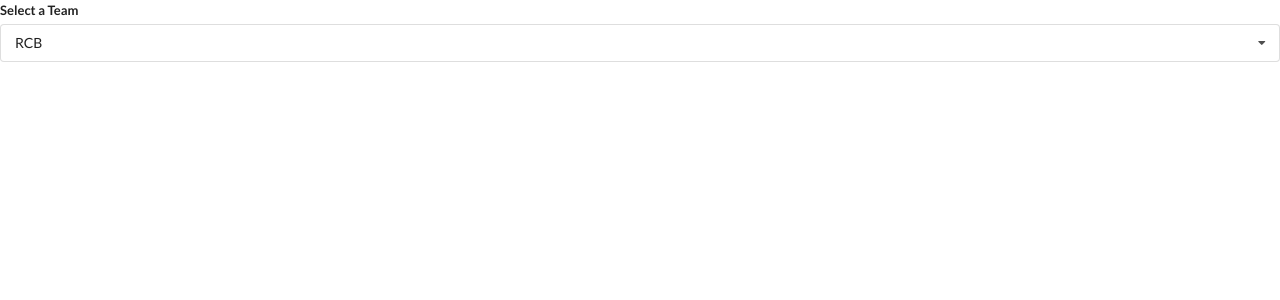
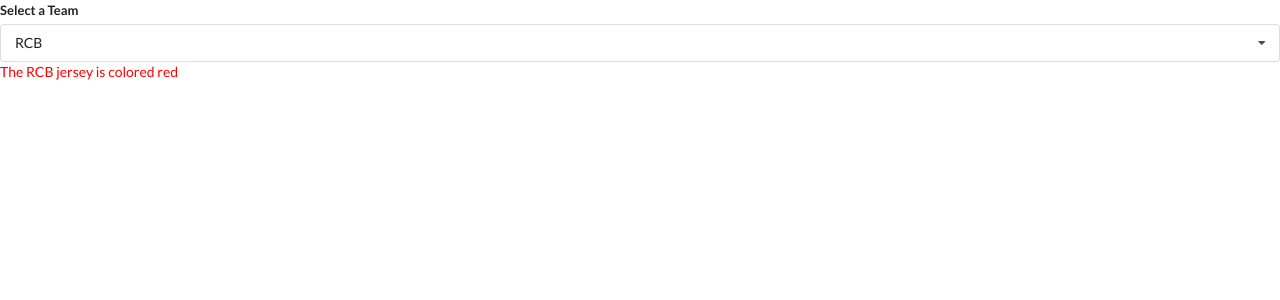
Before and after one commit to kishoreandra/widgets, a React (Create React App) app: page / in a window 1280 px wide. Shown: the top 300 px of the page. Built offline with nearby package versions, Linux system fonts and the light colour scheme.

Commit message:
added color change

```diff
--- a/src/App.js
+++ b/src/App.js
@@ -22,34 +22,42 @@
   {
     label: "RCB",
     value: "rcb",
+    color: "red",
   },
   {
     label: "MI",
     value: "mi",
+    color: "blue",
   },
   {
     label: "DC",
     value: "dc",
+    color: "brown",
   },
   {
     label: "CSK",
     value: "csk",
+    color: "yellow",
   },
   {
     label: "KKR",
     value: "kkr",
+    color: "gold",
   },
   {
     label: "RR",
     value: "rr",
+    color: "darkblue",
   },
   {
     label: "SRH",
     value: "srh",
+    color: "orange",
   },
   {
     label: "KXIP",
     value: "kxip",
+    color: "pink",
   },
 ];
 
@@ -58,11 +66,16 @@
   // return <Accordion iplInfo={iplInfo} />;
   // return <Search />;
   return (
-    <Dropdown
-      options={options}
-      selected={selected}
-      onSelectedChange={setSelected}
-    />
+    <div>
+      <Dropdown
+        options={options}
+        selected={selected}
+        onSelectedChange={setSelected}
+      />
+      <div style={{ color: `${selected.color}` }}>
+        The {selected.label} jersey is colored {selected.color}
+      </div>
+    </div>
   );
 };
 
```
